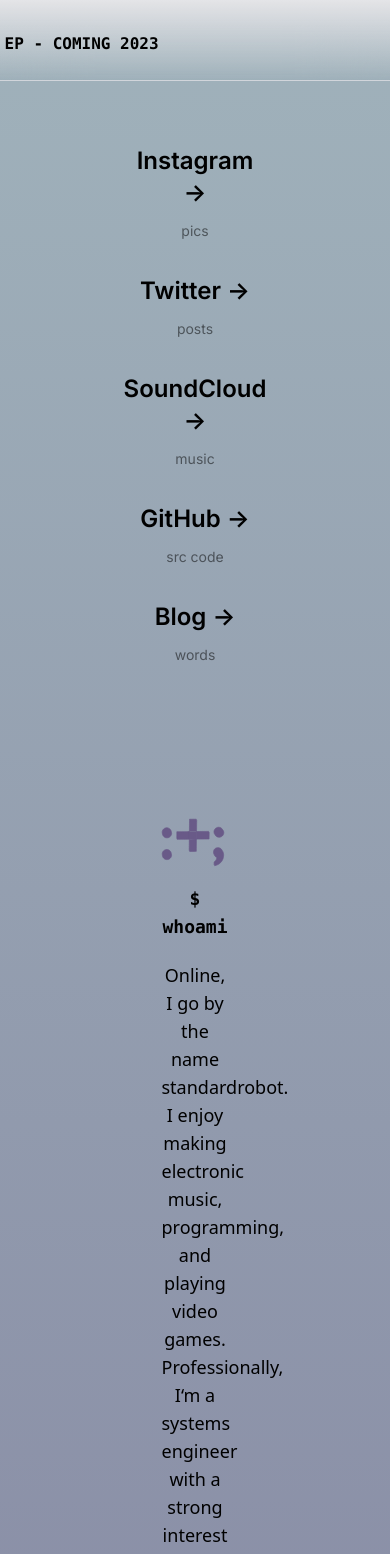
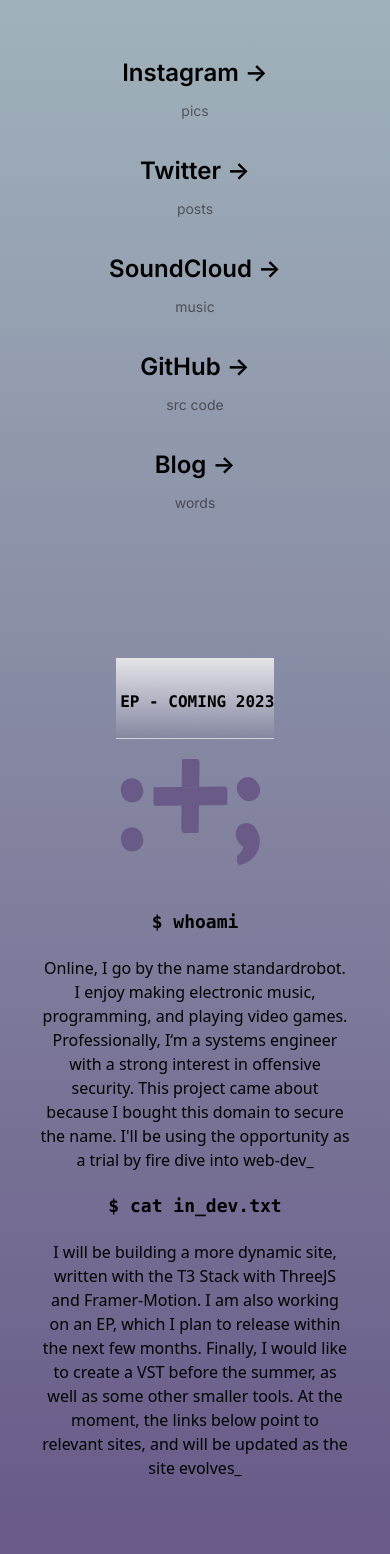
Before and after one commit to standard-robot/standardrobot-dev, a Next.js app: page / in a window 390 px wide. Shown: the top 1554 px of the page. Built offline with nearby package versions, Linux system fonts and the light colour scheme.

Commit message:
changed some styling for mobile

```diff
--- a/app/page.tsx
+++ b/app/page.tsx
@@ -5,10 +5,11 @@
 
 export default function Home() {
   return (
-    <main className="flex min-h-screen flex-col items-center justify-between p-32">
+    <body>
+      <div className="flex min-h-screen custom-sm:color-blue min-w-screen flex-col items-center p-10">
         <Navbar />
         <div className="left-0 max-w-3/6">
-        <p className="fixed left-0 top-0 flex w-full justify-left border-b border-gray-300 bg-gradient-to-b from-zinc-200 pb-6 pt-8 backdrop-blur-2xl dark:border-neutral-800 dark:bg-zinc-800/30 dark:from-inherit lg:static lg:w-auto  lg:rounded-xl lg:border lg:bg-gray-200 lg:p-4 lg:dark:bg-zinc-800/30">
+          <p className="flex left-0 top-0 w-full justify-left border-b border-gray-300 bg-gradient-to-b from-zinc-200 pb-6 pt-8 backdrop-blur-2xl dark:border-neutral-800 dark:bg-zinc-800/30 dark:from-inherit lg:static lg:w-auto  lg:rounded-xl lg:border lg:bg-gray-200 lg:p-4 lg:dark:bg-zinc-800/30">
             &nbsp;
             <code className="font-mono font-bold">EP - COMING 2023</code>
           </p>
@@ -25,19 +26,19 @@
           />
         </div>
 
-      <div className="w-3/6">
+        <div className="lg:w-3/6">
           <div>
             <h1 className="text-center font-fira">
               <code className="font-mono font-bold text-lg">$ whoami</code>
             </h1>
-          <div className="mt-5 mb-5 text-center relative justify-between">
-            <p className="font-fira text-center text-lg">
-              Online, I go by the name standardrobot. I enjoy making electronic
-              music, programming, and playing video games. Professionally,
-              I&lsquo;m a systems engineer with a strong interest in offensive
-              security. This project came about because I bought this domain to
-              secure the name. I'll be using the opportunity as a trial by fire
-              dive into web-dev_
+            <div className="mt-5 mb-5 text-center relative lg:justify-between">
+              <p className="font-fira text-center lg:text-lg">
+                Online, I go by the name standardrobot. I enjoy making
+                electronic music, programming, and playing video games.
+                Professionally, I&lsquo;m a systems engineer with a strong
+                interest in offensive security. This project came about because
+                I bought this domain to secure the name. I'll be using the
+                opportunity as a trial by fire dive into web-dev_
               </p>
             </div>
           </div>
@@ -49,17 +50,18 @@
               </code>
             </h1>
             <div className="mt-5 mb-5">
-            <p className="font-fira text-center text-lg">
-              _I will be building a more dynamic site, written with the T3 Stack
-              with ThreeJS and Framer-Motion. I am also working on an EP, which
-              I plan to release within the next few months. Finally, I would
-              like to create a VST before the summer, as well as some other
-              smaller tools. At the moment, the links below point to relevant
-              sites, and will be updated as the site evolves_
+              <p className="font-fira text-center lg:text-lg">
+                I will be building a more dynamic site, written with the T3
+                Stack with ThreeJS and Framer-Motion. I am also working on an
+                EP, which I plan to release within the next few months. Finally,
+                I would like to create a VST before the summer, as well as some
+                other smaller tools. At the moment, the links below point to
+                relevant sites, and will be updated as the site evolves_
               </p>
             </div>
           </div>
         </div>
-    </main>
+      </div>
+    </body>
   );
 }
```
Lines whose indentation alone changed are shown as unchanged.
